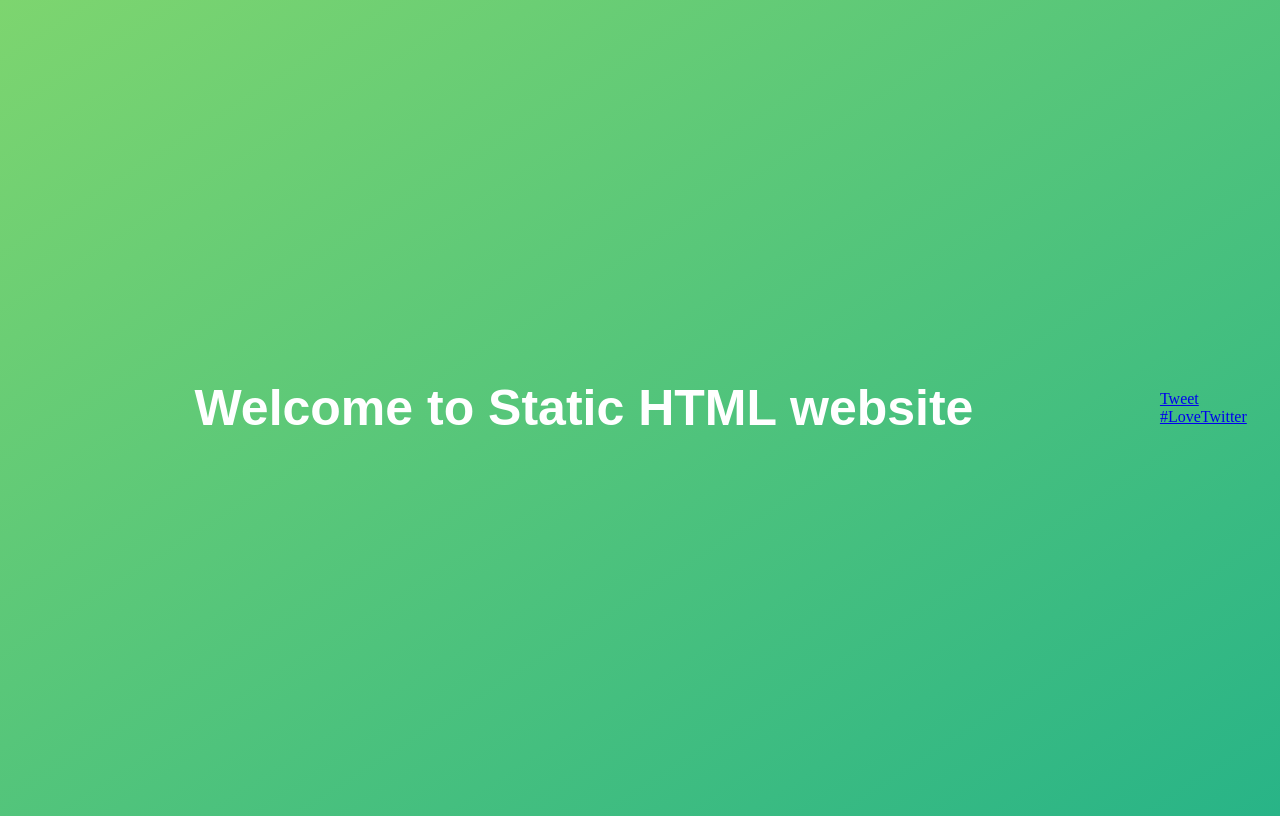
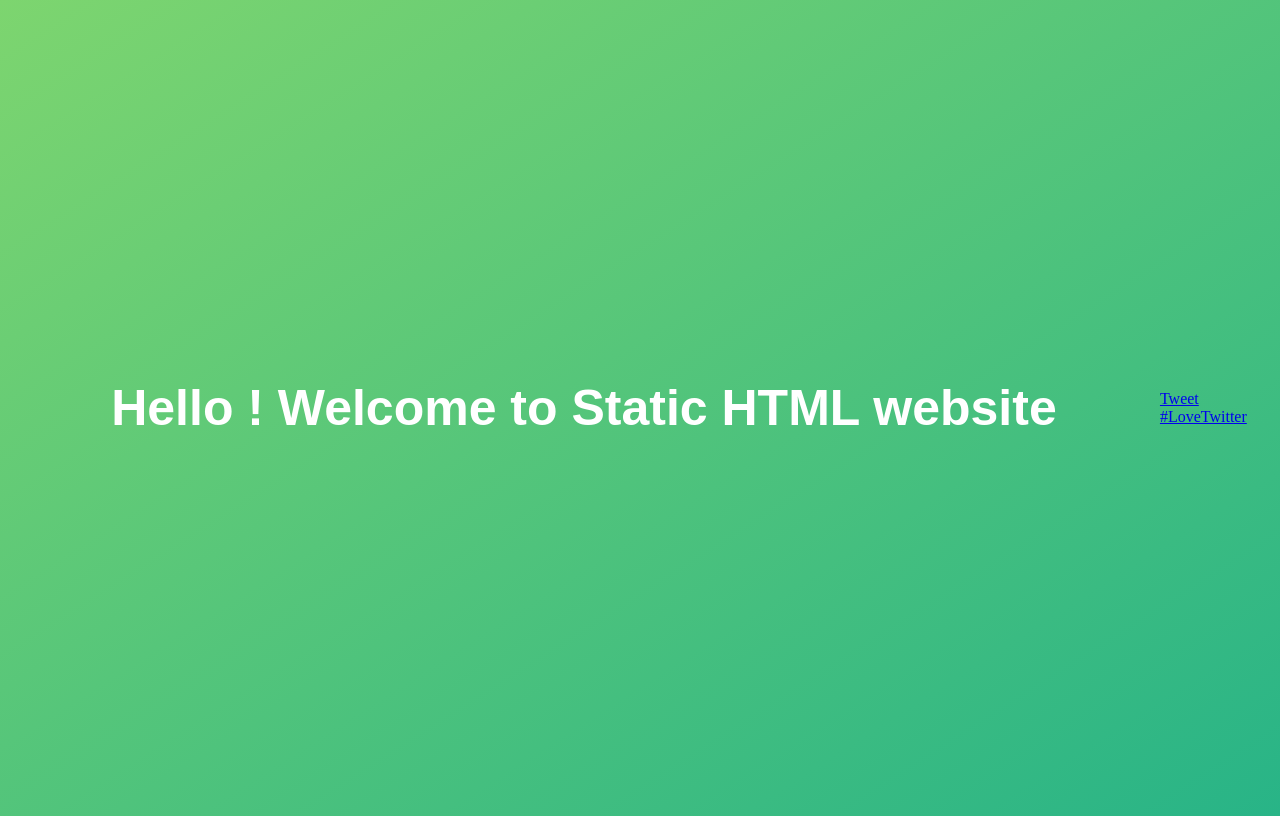
Before and after one commit to imansuree/basic-site, a plain HTML site: page index.html in a window 1280 px wide. Drawn offline with Linux system fonts and the light colour scheme.

Commit message:
Update index.html

```diff
--- a/index.html
+++ b/index.html
@@ -27,7 +27,7 @@
 </head>
 
 <body>
-    <h1>Welcome to Static HTML website</h1>
+    <h1>Hello ! Welcome to Static HTML website</h1>
     <br />
     <a href="https://twitter.com/intent/tweet?button_hashtag=LoveTwitter&ref_src=twsrc%5Etfw" class="twitter-hashtag-button" data-show-count="false">Tweet #LoveTwitter</a><script async src="https://platform.twitter.com/widgets.js" charset="utf-8"></script>
     </br>
```
